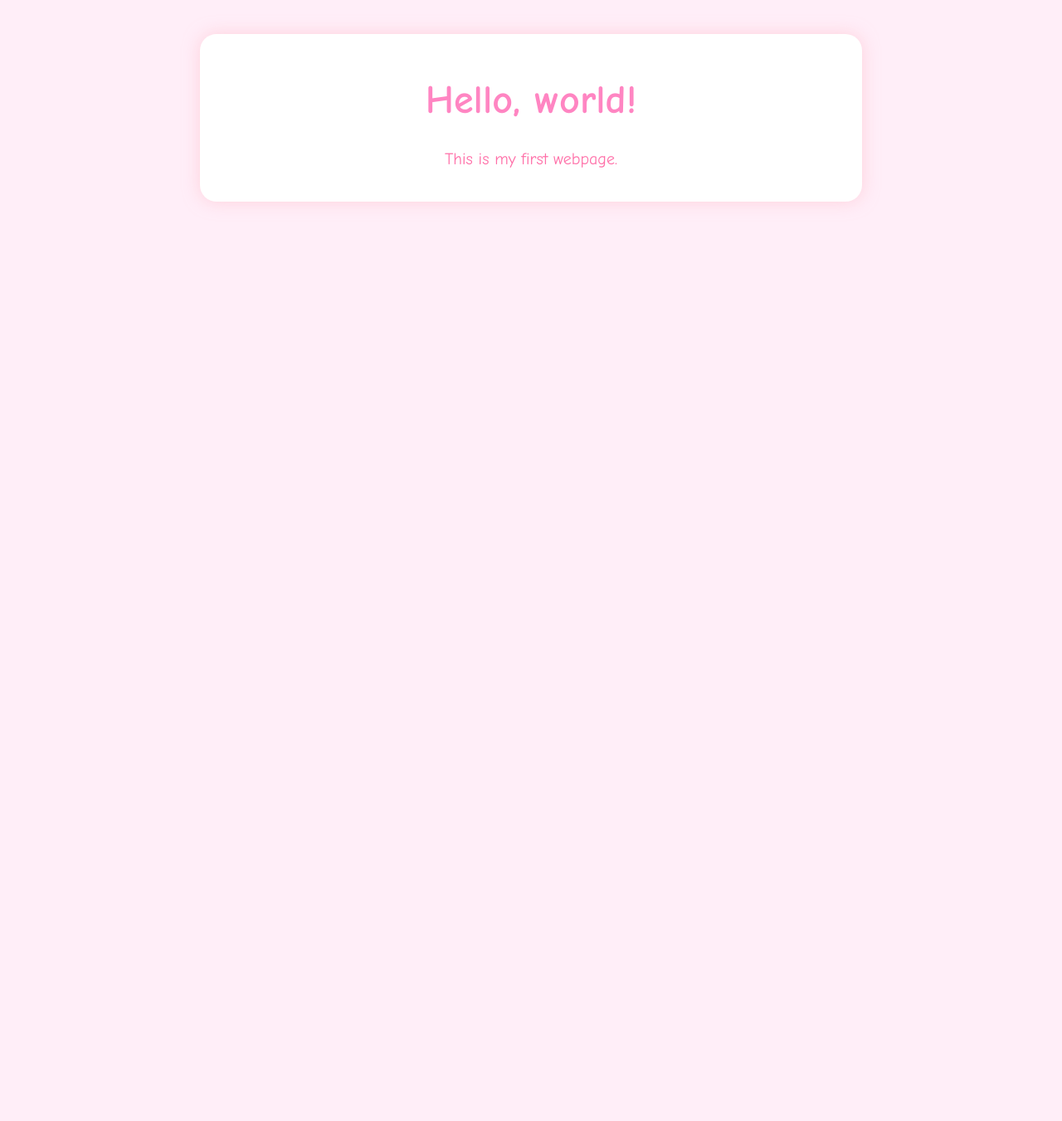
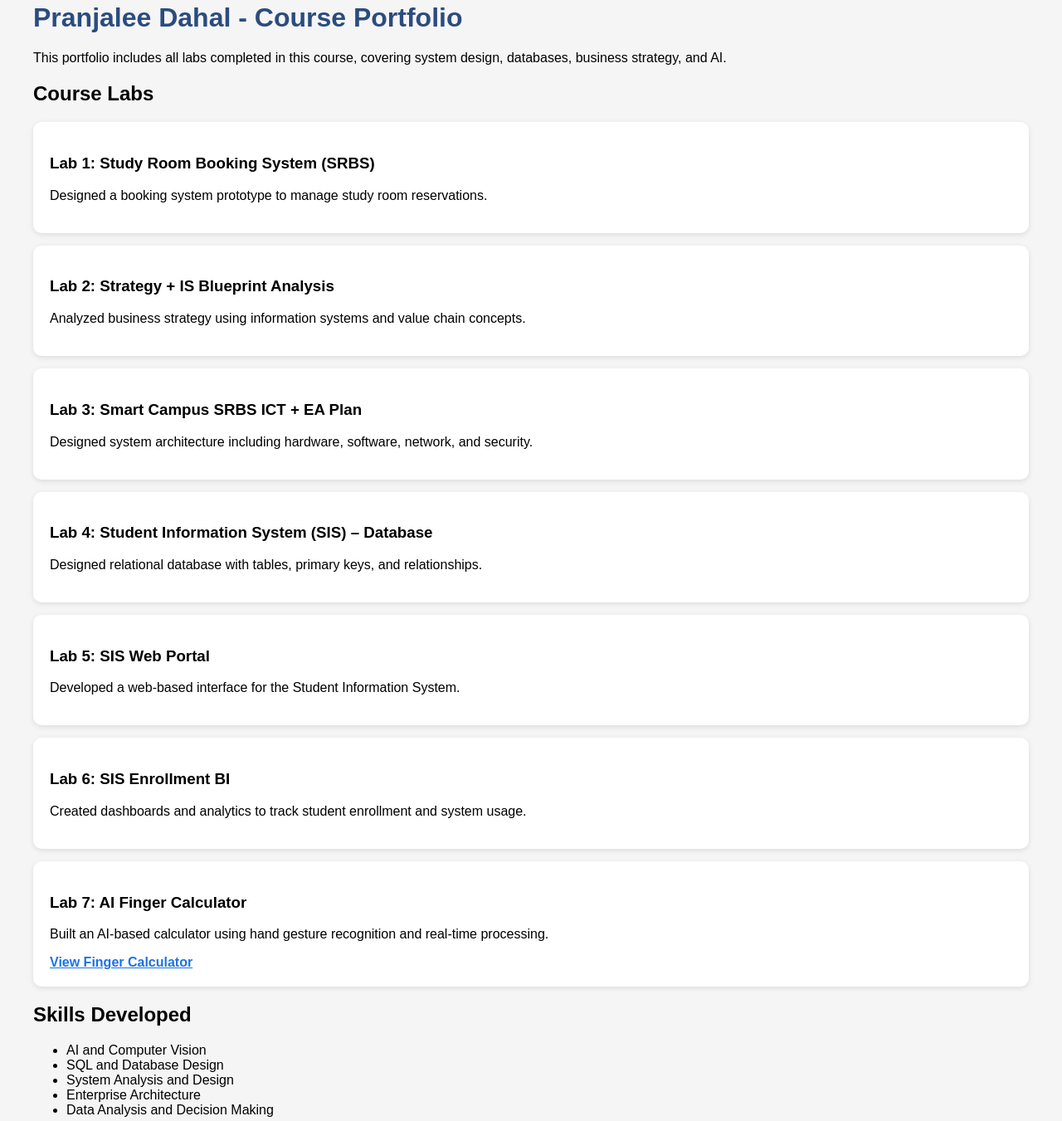
Before and after one commit to PranjaleeDahal/PranjaleeDahal.github.io, a plain HTML site: page index.html in a window 1280 px wide. Shown: the part 37-1388 px from the top of the page at 83% size. Before the commit the page ends 800 px from the top, so only its background shows below. Drawn offline with Linux system fonts and the light colour scheme.

Commit message:
index.html

```diff
--- a/index.html
+++ b/index.html
@@ -1,43 +1,87 @@
 <!DOCTYPE html>
 <html>
 <head>
-    <title>My Webpage</title>
-
+  <title>Pranjalee Dahal Portfolio</title>
   <style>
     body {
-            background-color: #ffeef8;
-            font-family: "Comic Sans MS", "Poppins", sans-serif;
-            text-align: center;
-            color: #ff69b4;
-            padding-top: 50px;
+      font-family: Arial;
+      margin: 40px;
+      background: #f5f5f5;
     }
-
     h1 {
-            font-size: 48px;
-            color: #ff85c2;
-            text-shadow: 2px 2px #ffffff;
+      color: #2b4c7e;
     }
-
-        p {
-            font-size: 20px;
-            color: #ff6fa8;
+    .box {
+      background: white;
+      padding: 20px;
+      margin: 15px 0;
+      border-radius: 10px;
+      box-shadow: 0 2px 6px rgba(0,0,0,0.1);
     }
-
-        .card {
-            background: white;
-            width: 60%;
-            margin: 20px auto;
-            padding: 20px;
-            border-radius: 20px;
-            box-shadow: 0 0 20px rgba(255, 182, 193, 0.5);
+    a {
+      color: #1a73e8;
+      font-weight: bold;
     }
   </style>
 </head>
 
 <body>
-    <div class="card">
-        <h1>Hello, world!</h1>
-        <p>This is my first webpage.</p>
+
+<h1>Pranjalee Dahal - Course Portfolio</h1>
+
+<p>
+This portfolio includes all labs completed in this course,
+covering system design, databases, business strategy, and AI.
+</p>
+
+<h2>Course Labs</h2>
+
+<div class="box">
+<h3>Lab 1: Study Room Booking System (SRBS)</h3>
+<p>Designed a booking system prototype to manage study room reservations.</p>
 </div>
+
+<div class="box">
+<h3>Lab 2: Strategy + IS Blueprint Analysis</h3>
+<p>Analyzed business strategy using information systems and value chain concepts.</p>
+</div>
+
+<div class="box">
+<h3>Lab 3: Smart Campus SRBS ICT + EA Plan</h3>
+<p>Designed system architecture including hardware, software, network, and security.</p>
+</div>
+
+<div class="box">
+<h3>Lab 4: Student Information System (SIS) – Database</h3>
+<p>Designed relational database with tables, primary keys, and relationships.</p>
+</div>
+
+<div class="box">
+<h3>Lab 5: SIS Web Portal</h3>
+<p>Developed a web-based interface for the Student Information System.</p>
+</div>
+
+<div class="box">
+<h3>Lab 6: SIS Enrollment BI</h3>
+<p>Created dashboards and analytics to track student enrollment and system usage.</p>
+</div>
+
+<div class="box">
+<h3>Lab 7: AI Finger Calculator</h3>
+<p>Built an AI-based calculator using hand gesture recognition and real-time processing.</p>
+<a href="https://pranjaleedahal.github.io/fingercalculator/" target="_blank">
+View Finger Calculator
+</a>
+</div>
+
+<h2>Skills Developed</h2>
+<ul>
+<li>AI and Computer Vision</li>
+<li>SQL and Database Design</li>
+<li>System Analysis and Design</li>
+<li>Enterprise Architecture</li>
+<li>Data Analysis and Decision Making</li>
+</ul>
+
 </body>
 </html>
```
Lines whose indentation alone changed are shown as unchanged.
